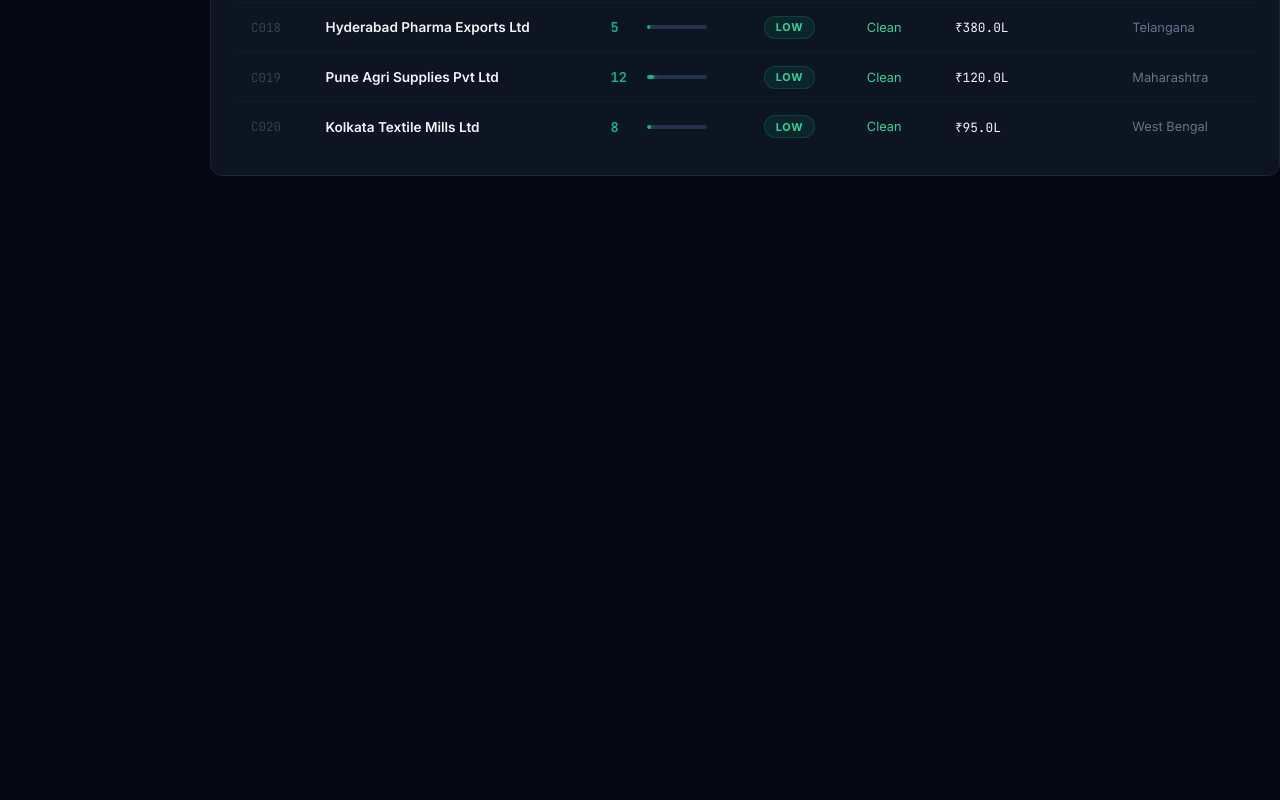
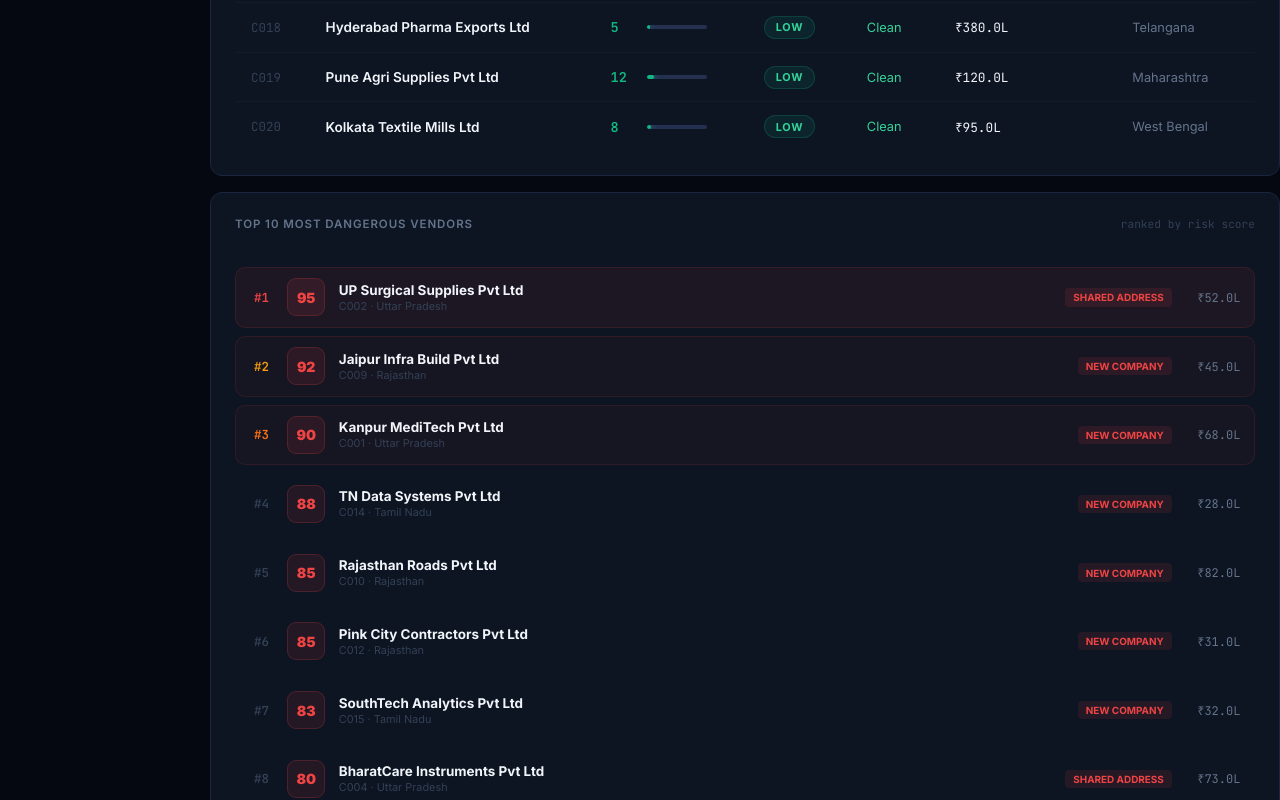
Before and after one commit to dhruva8405/Tender-Trace, a React (Vite) app in the folder frontend/: page / in a window 1280 px wide. Shown: the part 2000-2800 px from the top of the page. Before the commit the page ends 2176 px from the top, so only its background shows below. Built offline with nearby package versions, Linux system fonts and the light colour scheme; no server answers.

Commit message:
feat: top 10 most dangerous vendors leaderboard

```diff
--- a/frontend/src/pages/Dashboard.jsx
+++ b/frontend/src/pages/Dashboard.jsx
@@ -304,6 +304,52 @@ export default function Dashboard({ onSelectVendor }) {
                     </table>
                 </div>
             </div>
+
+            {/* ── TOP 10 DANGER BOARD ──────────────────────────────── */}
+            <div className="card" style={{ marginTop: '1rem' }}>
+                <div style={{ display: 'flex', alignItems: 'baseline', justifyContent: 'space-between', marginBottom: '1.25rem' }}>
+                    <div className="card-title">Top 10 Most Dangerous Vendors</div>
+                    <span style={{ fontSize: '0.7rem', fontFamily: 'var(--mono)', color: 'var(--text-4)' }}>ranked by risk score</span>
+                </div>
+                <div style={{ display: 'flex', flexDirection: 'column', gap: '0.5rem' }}>
+                    {[...DEMO_VENDORS].sort((a, b) => b.score - a.score).slice(0, 10).map((v, i) => (
+                        <div key={v.vendor_id} onClick={() => onSelectVendor(v)} style={{
+                            display: 'flex', alignItems: 'center', gap: '0.85rem',
+                            padding: '0.65rem 0.85rem', borderRadius: 10, cursor: 'pointer',
+                            background: i < 3 ? (i === 0 ? 'rgba(239,68,68,0.07)' : 'rgba(239,68,68,0.04)') : 'transparent',
+                            border: i < 3 ? '1px solid rgba(239,68,68,0.12)' : '1px solid transparent',
+                            transition: 'all 0.15s',
+                        }}
+                            onMouseEnter={e => e.currentTarget.style.background = 'rgba(59,130,246,0.06)'}
+                            onMouseLeave={e => e.currentTarget.style.background = i < 3 ? (i === 0 ? 'rgba(239,68,68,0.07)' : 'rgba(239,68,68,0.04)') : 'transparent'}
+                        >
+                            {/* Rank */}
+                            <div style={{ minWidth: 24, fontWeight: 900, fontSize: '0.78rem', color: i === 0 ? '#ef4444' : i === 1 ? '#f59e0b' : i === 2 ? '#f97316' : 'var(--text-4)', fontFamily: 'var(--mono)', textAlign: 'center' }}>
+                                #{i + 1}
+                            </div>
+                            {/* Score bubble */}
+                            <div style={{ width: 38, height: 38, borderRadius: 9, background: 'rgba(239,68,68,0.1)', border: '1px solid rgba(239,68,68,0.2)', display: 'flex', alignItems: 'center', justifyContent: 'center', fontWeight: 900, fontSize: '0.88rem', color: '#ef4444', flexShrink: 0 }}>
+                                {v.score}
+                            </div>
+                            {/* Info */}
+                            <div style={{ flex: 1, minWidth: 0 }}>
+                                <div style={{ fontWeight: 700, color: 'var(--text-1)', fontSize: '0.84rem', whiteSpace: 'nowrap', overflow: 'hidden', textOverflow: 'ellipsis' }}>{v.vendor_name}</div>
+                                <div style={{ fontSize: '0.68rem', color: 'var(--text-4)', marginTop: 1 }}>{v.vendor_id} · {v.state}</div>
+                            </div>
+                            {/* Top flag */}
+                            {v.flags[0] && (
+                                <span style={{ fontSize: '0.62rem', padding: '0.2rem 0.5rem', background: 'rgba(239,68,68,0.1)', color: '#ef4444', borderRadius: 4, fontWeight: 700, whiteSpace: 'nowrap', flexShrink: 0 }}>
+                                    {v.flags[0].replace('FLAG_', '').replace(/_/g, ' ')}
+                                </span>
+                            )}
+                            {/* Contract value */}
+                            <div style={{ fontFamily: 'var(--mono)', fontSize: '0.75rem', color: 'var(--text-3)', flexShrink: 0, minWidth: 55, textAlign: 'right' }}>
+                                {INR(v.contract_total)}
+                            </div>
+                        </div>
+                    ))}
+                </div>
+            </div>
         </>
     );
 }
```
